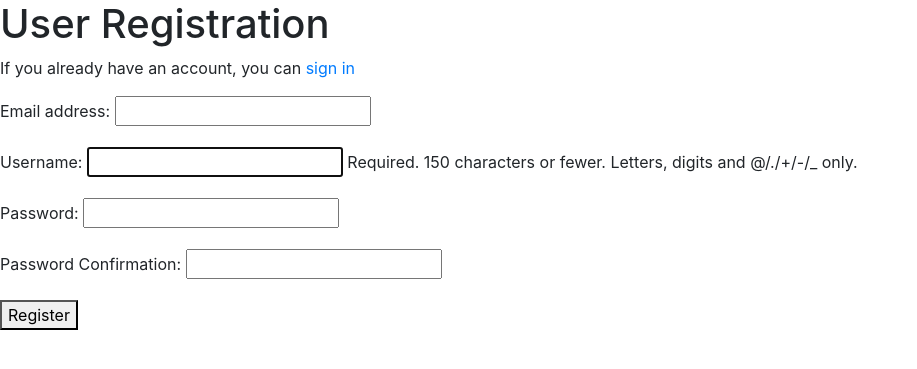
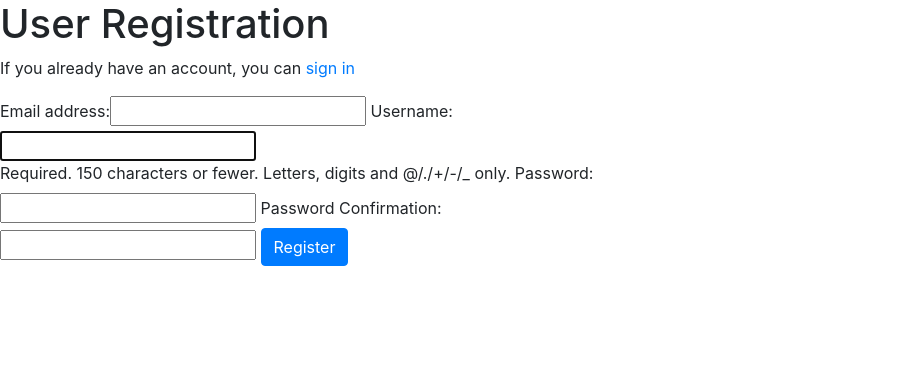
Before and after one commit to armedcor/django_authentication_and_authorisation, a Django app: page /accounts/register/ in a window 1280 px wide. Shown: the part 56-425 px from the top of the page, without its empty margins (0-917 px from the left). Run offline with Django 3.2, Linux system fonts and the light colour scheme; some libraries are stand-ins or nearby versions.

Commit message:
Added basic css

```diff
--- a/accounts/templates/login.html
+++ b/accounts/templates/login.html
@@ -1,4 +1,6 @@
 {% extends 'base.html' %}
+
+{% load bootstrap_tags %}
 
 {% block page_title %}Login Page{% endblock %}
 
@@ -7,8 +9,8 @@
 {% block content %}
     <form method="POST">
         {% csrf_token %}
-        {{ login_form }}
-        <button type="submit">Login</button>
+        {{ login_form | as_bootstrap}}
+        <button type="submit" class="btn btn-primary">Login</button>
     </form>
 
     <p><a href="{% url 'password_reset' %}">Reset Password</a></p>
--- a/accounts/templates/registration.html
+++ b/accounts/templates/registration.html
@@ -1,4 +1,6 @@
 {% extends 'base.html' %}
+
+{% load bootstrap_tags %}
 
 {% block page_title %}Registration Page{% endblock %}
 
@@ -9,7 +11,7 @@
 
     <form method="POST">
         {% csrf_token %}
-        {{ registration_form.as_p }}
-        <button type="submit">Register</button>
+        {{ registration_form | as_bootstrap }}
+        <button type="submit" class="btn btn-primary">Register</button>
     </form>
 {% endblock %}
--- /dev/null
+++ b/static/css/styles.css
@@ -0,0 +1,3 @@
+form {
+    width: 50%;
+}
--- a/templates/base.html
+++ b/templates/base.html
@@ -1,8 +1,11 @@
+{% load staticfiles %}
+
 <html>
 <head>
     <title>{% block page_title %}{% endblock %}</title>
     <link rel="stylesheet" href="https://stackpath.bootstrapcdn.com/bootstrap/4.3.1/css/bootstrap.min.css"
           integrity="sha384-ggOyR0iXCbMQv3Xipma34MD+dH/1fQ784/j6cY/iJTQUOhcWr7x9JvoRxT2MZw1T" crossorigin="anonymous">
+    <link rel="stylesheet" href="{% static 'css/styles.css' %}" type="text/css"/>
 </head>
 <body>
 
```
Also changed, not shown: django_auth/settings.py (+4 -6 lines).
